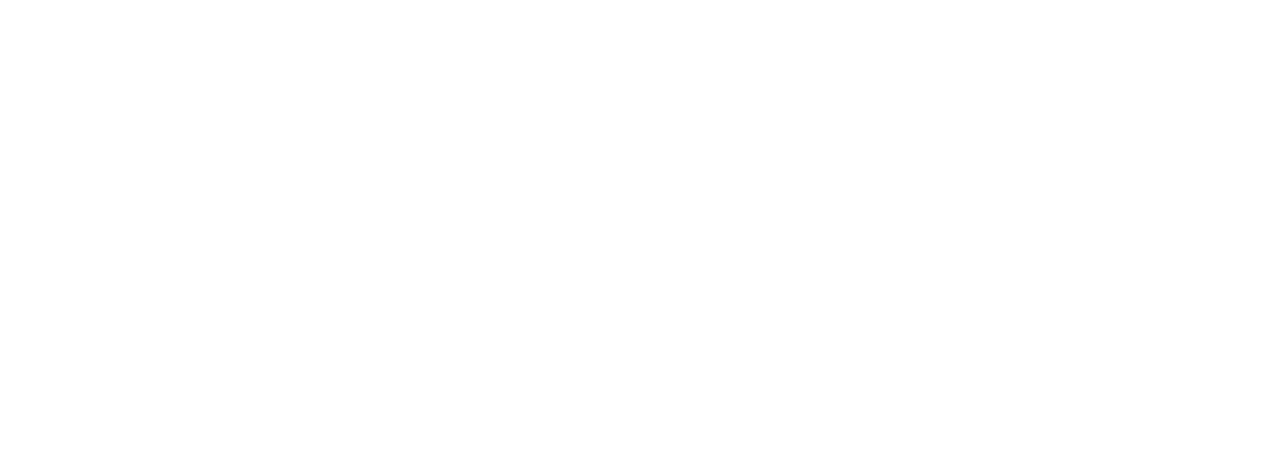
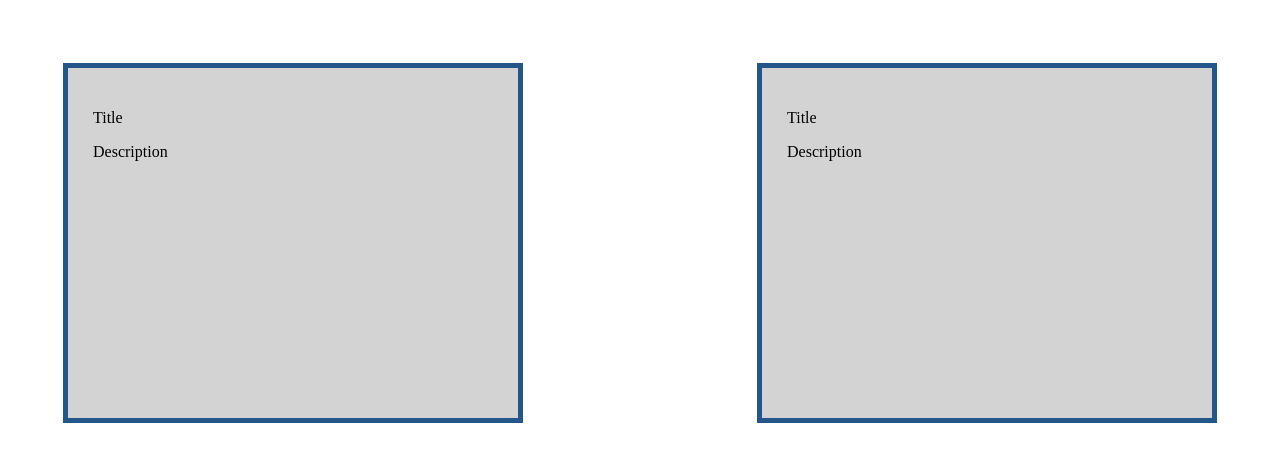
Before and after one commit to liciolentimo/flashcard, an Angular app: page / in a window 1280 px wide. Shown: the top 462 px of the page. Built offline with nearby package versions, Linux system fonts and the light colour scheme.

Commit message:
Created UI layout for flashcard and flash class

```diff
--- /dev/null
+++ b/src/app/flash.ts
@@ -0,0 +1,2 @@
+export class Flash {
+}
--- a/src/app/flashcomponent/flashcomponent.component.css
+++ b/src/app/flashcomponent/flashcomponent.component.css
@@ -0,0 +1,20 @@
+#flash-one {
+    background-color: lightgrey;
+    width: 400px;
+    height: 300px;
+    border: 5px solid #245689;
+    padding: 25px;
+    margin: 55px;
+    position: absolute;
+  }
+
+  #flash-two {
+    background-color: lightgrey;
+    width: 400px;
+    height: 300px;
+    border: 5px solid #245689;
+    padding: 25px;
+    margin: 55px;
+    float: right;
+    position: relative;
+  }
--- a/src/app/flashcomponent/flashcomponent.component.html
+++ b/src/app/flashcomponent/flashcomponent.component.html
@@ -0,0 +1,9 @@
+<div id="flash-one">
+  <p>Title</p>
+  <p>Description</p>
+</div>
+
+<div id="flash-two">
+  <p>Title</p>
+  <p>Description</p>
+</div>
```
